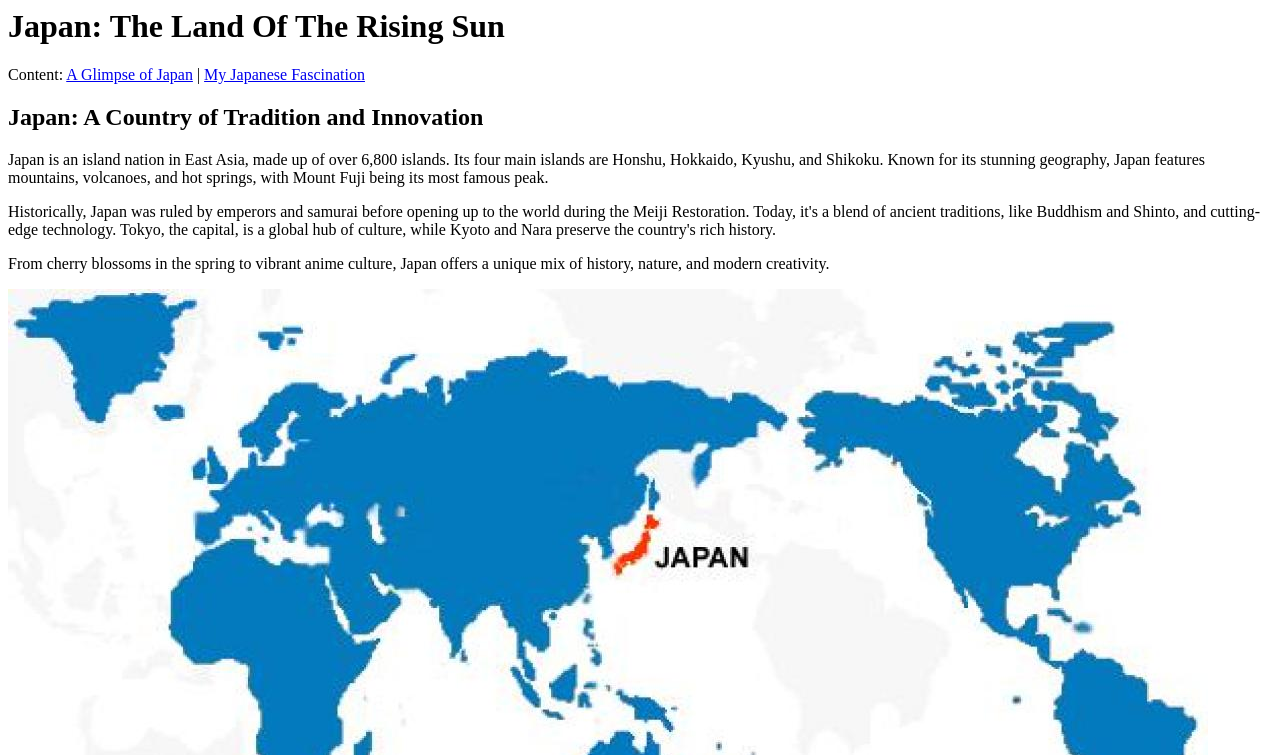
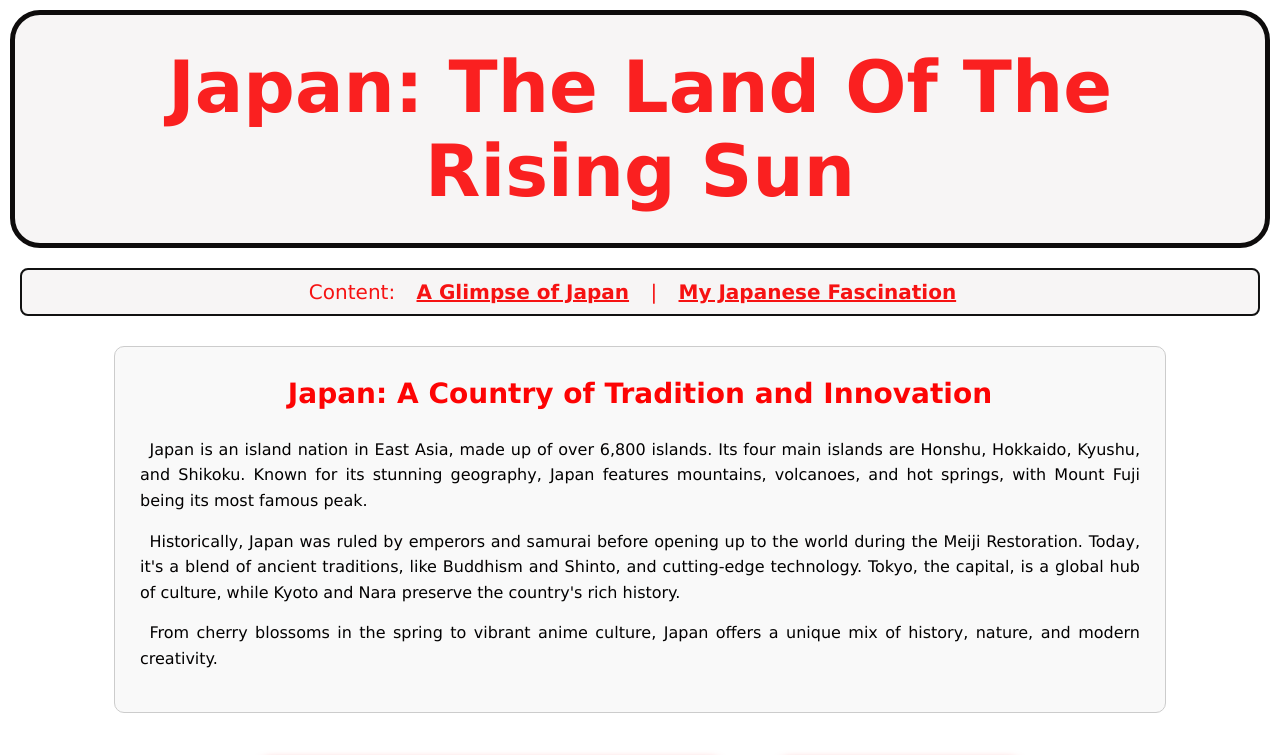
Before and after one commit to RamiBouReslan/my-favourite-place, a plain HTML site: page index.html in a window 1280 px wide. Shown: the top 755 px of the page. Drawn offline with Linux system fonts and the light colour scheme.

Commit message:
Styling the main page

```diff
--- a/index.html
+++ b/index.html
@@ -3,8 +3,11 @@
 <html>
   <head>
     <title>Main Page - JAPAN</title>
+    <link rel="stylesheet" href="./styles/utilities.css" />
+    <link rel="stylesheet" href="./styles/home.css" />
   </head>
   <body>
+    <div class="wrapper">
       <header>
         <h1>Japan: The Land Of The Rising Sun</h1>
       </header>
@@ -18,10 +21,11 @@
         <section id="summary">
           <h2>Japan: A Country of Tradition and Innovation</h2>
           <p>
-          Japan is an island nation in East Asia, made up of over 6,800 islands.
-          Its four main islands are Honshu, Hokkaido, Kyushu, and Shikoku. Known
-          for its stunning geography, Japan features mountains, volcanoes, and
-          hot springs, with Mount Fuji being its most famous peak.
+            Japan is an island nation in East Asia, made up of over 6,800
+            islands. Its four main islands are Honshu, Hokkaido, Kyushu, and
+            Shikoku. Known for its stunning geography, Japan features mountains,
+            volcanoes, and hot springs, with Mount Fuji being its most famous
+            peak.
           </p>
           <p>
             Historically, Japan was ruled by emperors and samurai before opening
@@ -35,34 +39,38 @@
             offers a unique mix of history, nature, and modern creativity.
           </p>
         </section>
-      <div>
+        <div class="image-row">
           <img src="pictures/japan-world-map.jpg" alt="Japan world Map" />
-        <img src="pictures/japan-map-physical-1019x1024.jpg" alt="Japan Map" />
+          <img
+            src="pictures/japan-map-physical-1019x1024.jpg"
+            alt="Japan Map"
+          />
         </div>
         <!-- My Japanese Fascination -->
         <section id="personal">
           <h2>The Japanese Allure</h2>
           <p>
-          Japan is my dream destination to visit someday. My deep attachment to
-          anime and manga sparked my fascination with the country's mythology,
-          supernatural stories, and rich cultural heritage. I'm especially drawn
-          to places like Akihabara in Tokyo, famous for its anime scene, and
-          Kyoto's Fushimi Inari Shrine, which feels like it stepped out of a
-          mystical tale. I admire Japan's deep-rooted traditions and the way
-          they're still honored in modern life - from samurai history to the
-          beauty of cherry blossoms and peaceful gardens. To me, Japan feels
-          like a place full of wonder, meaning, and magic. I hope to experience
-          it all in person one day.
+            Japan is my dream destination to visit someday. My deep attachment
+            to anime and manga sparked my fascination with the country's
+            mythology, supernatural stories, and rich cultural heritage. I'm
+            especially drawn to places like Akihabara in Tokyo, famous for its
+            anime scene, and Kyoto's Fushimi Inari Shrine, which feels like it
+            stepped out of a mystical tale. I admire Japan's deep-rooted
+            traditions and the way they're still honored in modern life - from
+            samurai history to the beauty of cherry blossoms and peaceful
+            gardens. To me, Japan feels like a place full of wonder, meaning,
+            and magic. I hope to experience it all in person one day.
           </p>
         </section>
-      <div>
+        <div class="image-row">
           <img src="pictures/japan-flag-with-map-inside.jpg" alt="Japan Flag" />
         </div>
       </main>
       <footer>
         <h3>
-        Want to learn more? Visit <a href="./pages/facts.html"> Why Japan?</a>
+          Want to learn more? Visit: <a href="./pages/facts.html"> Why Japan?</a>
         </h3>
       </footer>
+    </div>
   </body>
 </html>
--- /dev/null
+++ b/styles/home.css
@@ -0,0 +1,108 @@
+header {
+    text-align: center;
+    padding: 30px;
+    margin:  10px ;
+    background-color: #f7f5f5;
+    color: rgb(250, 32, 32);
+    font-size: 36px;
+    border: 5px solid #0e0c0c;
+    border-radius: 30px;
+    box-sizing: border-box;
+
+}
+
+nav {
+    text-align: center;
+    margin: 20px ;
+    font-size: 20px;
+    background-color: #f7f5f5;
+    color: #f61212;
+    padding: 10px 20px;
+    border: 2px solid #111111;
+    border-radius: 8px;
+
+  }
+
+
+nav a {
+  margin: 0 15px;
+  color: #f61212;
+  font-weight: bold;
+}
+
+nav a:hover {
+    color: #110e0e;
+    text-decoration: underline;
+}
+
+section {
+    background-color: #f9f9f9;
+    padding: 25px;
+    margin: 30px auto;
+    max-width: 1000px;
+    border: 1px solid #ccc;
+    border-radius: 10px;
+    line-height: 1.6;
+  }
+
+  section h2 {
+    text-align: center;
+    color: #fd0404;
+    font-size: 28px;
+    margin-bottom: 20px;
+  }
+
+  section p {
+    margin-bottom: 15px;
+    color: #020000;
+    font-size: 16px;
+    text-indent: 0.25cm;
+    line-height: 1.6;
+    text-align: justify;
+  }
+
+  div img {
+    display: block;
+    margin: 15px ;
+    max-width: 90%;
+    height: auto;
+    border-radius: 8px;
+    box-shadow: 0 2px 8px rgb(245, 125, 125);
+  }
+
+  .image-row {
+    display: flex;
+    justify-content: center;
+    flex-wrap: wrap;
+    gap: 20px;
+    margin: 30px 0px ;
+  }
+
+  .image-row img {
+    width: auto;
+    height: 250px;
+    border-radius: 15px;
+    box-shadow: 0 2px 8px rgb(245, 125, 125);
+  }
+
+  footer {
+    text-align: center;
+    margin: 100px;
+    font-size: 14px;
+    border: 1px solid #0e0c0c;
+    border-radius: 10px;
+    box-sizing: border-box;
+    color: #f40d0d;
+    font-size: 18px;
+  }
+
+  footer a {
+    margin: 0 5px;
+    color: #f61212;
+    font-weight: bold;
+  }
+
+  footer a:hover {
+      color: #110e0e;
+      text-decoration: underline;
+  }
--- /dev/null
+++ b/styles/utilities.css
@@ -0,0 +1,10 @@
+* {
+  margin: 0;
+  padding: 0;
+}
+
+
+.wrapper {
+  font-family: "Lucida Sans Unicode", sans-serif;
+  background-color: #fff;
+}
```
Also changed, not shown: pages/facts.html (+2 -0 lines), styles/facts.css (added). Lines whose indentation alone changed are shown as unchanged.
